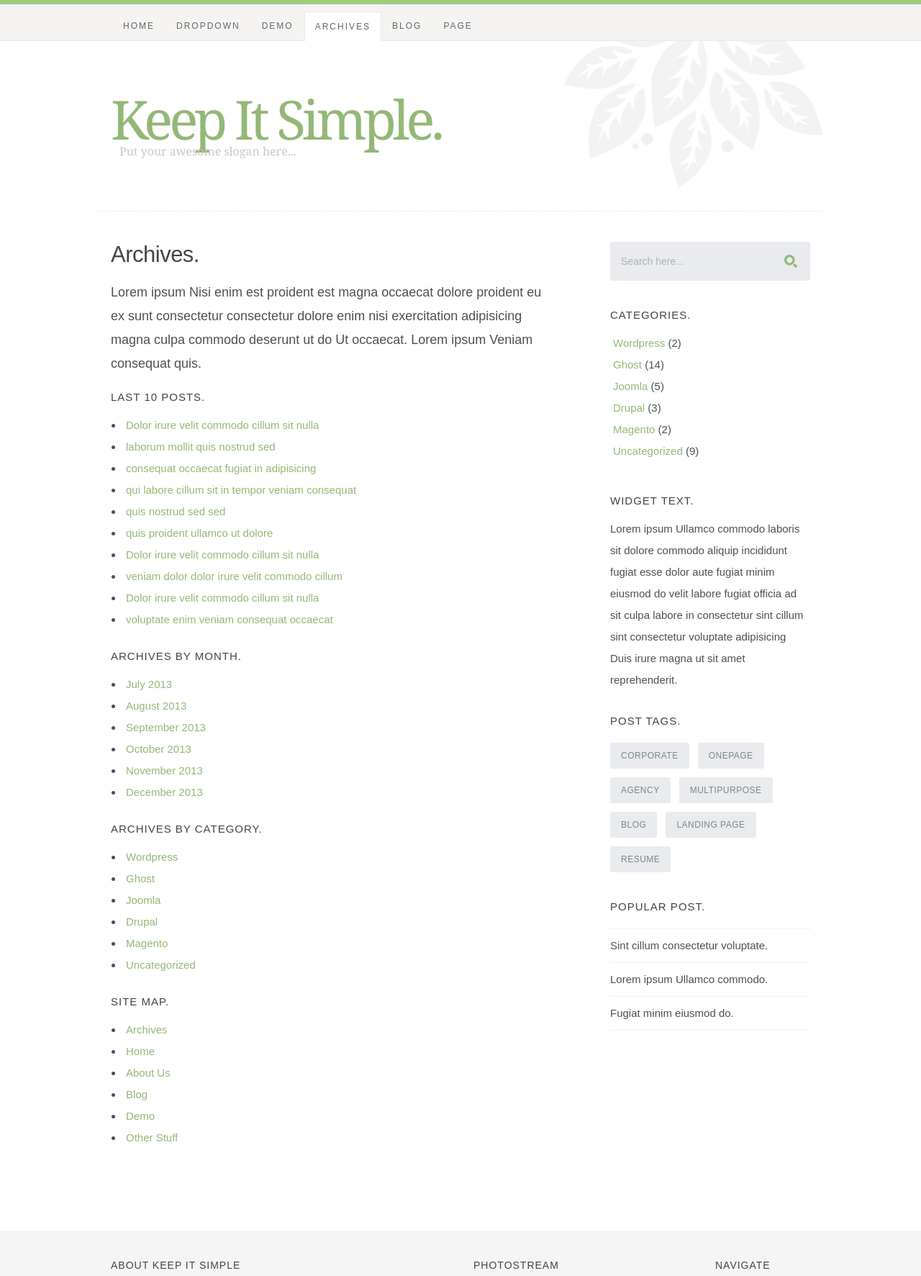
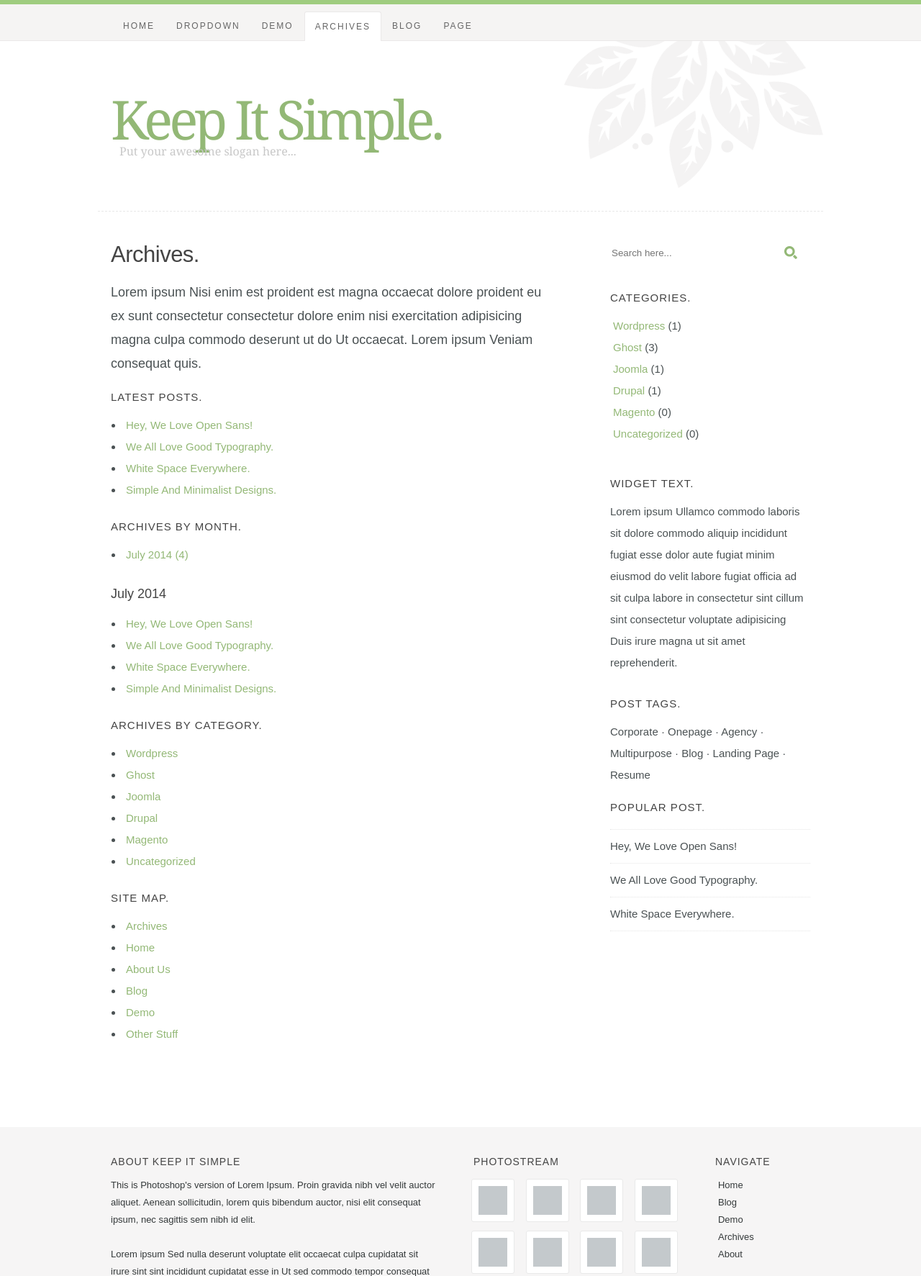
Before and after one commit to RadmilaVodopianova/city_project, a Django app: page /blog/archives/ in a window 1280 px wide. Shown: the top 1773 px of the page at 72% size. Run offline with Django 5.2, Linux system fonts and the light colour scheme.

Commit message:
Connect archive months, search and category navigation

```diff
--- a/website/blog/templates/blog/archives.html
+++ b/website/blog/templates/blog/archives.html
@@ -22,57 +22,27 @@
 
                 <div class="row archive-list">
                     <div class="twelve columns">
-                        <h4>Last 10 Posts.</h4>
+                        <h4>Latest Posts.</h4>
 
                         <ul>
                             <li>
-                                <a href="{% url 'blog:single' %}">
-                                    Dolor irure velit commodo cillum sit nulla
+                                <a href="{% url 'blog:single' %}?post=1">
+                                    Hey, We Love Open Sans!
                                 </a>
                             </li>
                             <li>
-                                <a href="{% url 'blog:single' %}">
-                                    laborum mollit quis nostrud sed
+                                <a href="{% url 'blog:single' %}?post=2">
+                                    We All Love Good Typography.
                                 </a>
                             </li>
                             <li>
-                                <a href="{% url 'blog:single' %}">
-                                    consequat occaecat fugiat in adipisicing
+                                <a href="{% url 'blog:single' %}?post=3">
+                                    White Space Everywhere.
                                 </a>
                             </li>
                             <li>
-                                <a href="{% url 'blog:single' %}">
-                                    qui labore cillum sit in tempor veniam consequat
-                                </a>
-                            </li>
-                            <li>
-                                <a href="{% url 'blog:single' %}">
-                                    quis nostrud sed sed
-                                </a>
-                            </li>
-                            <li>
-                                <a href="{% url 'blog:single' %}">
-                                    quis proident ullamco ut dolore
-                                </a>
-                            </li>
-                            <li>
-                                <a href="{% url 'blog:single' %}">
-                                    Dolor irure velit commodo cillum sit nulla
-                                </a>
-                            </li>
-                            <li>
-                                <a href="{% url 'blog:single' %}">
-                                    veniam dolor dolor irure velit commodo cillum
-                                </a>
-                            </li>
-                            <li>
-                                <a href="{% url 'blog:single' %}">
-                                    Dolor irure velit commodo cillum sit nulla
-                                </a>
-                            </li>
-                            <li>
-                                <a href="{% url 'blog:single' %}">
-                                    voluptate enim veniam consequat occaecat
+                                <a href="{% url 'blog:single' %}?post=4">
+                                    Simple And Minimalist Designs.
                                 </a>
                             </li>
                         </ul>
@@ -82,13 +52,32 @@
                         <h4>Archives By Month.</h4>
 
                         <ul>
-                            <li><a href="#">July 2013</a></li>
-                            <li><a href="#">August 2013</a></li>
-                            <li><a href="#">September 2013</a></li>
-                            <li><a href="#">October 2013</a></li>
-                            <li><a href="#">November 2013</a></li>
-                            <li><a href="#">December 2013</a></li>
+                            {% for month, month_posts in archive_months.items %}
+                                <li>
+                                    <a href="#month-{{ forloop.counter }}">
+                                        {{ month }} ({{ month_posts|length }})
+                                    </a>
+                                </li>
+                            {% empty %}
+                                <li>No posts yet.</li>
+                            {% endfor %}
                         </ul>
+
+                        {% for month, month_posts in archive_months.items %}
+                            <section id="month-{{ forloop.counter }}">
+                                <h5>{{ month }}</h5>
+
+                                <ul>
+                                    {% for post in month_posts %}
+                                        <li>
+                                            <a href="{% url 'blog:single' %}?post={{ post.number }}">
+                                                {{ post.title }}
+                                            </a>
+                                        </li>
+                                    {% endfor %}
+                                </ul>
+                            </section>
+                        {% endfor %}
                     </div>
                 </div>
 
@@ -155,12 +174,36 @@
                 <h3>Categories.</h3>
 
                 <ul>
-                    <li><a href="#">Wordpress</a> (2)</li>
-                    <li><a href="#">Ghost</a> (14)</li>
-                    <li><a href="#">Joomla</a> (5)</li>
-                    <li><a href="#">Drupal</a> (3)</li>
-                    <li><a href="#">Magento</a> (2)</li>
-                    <li><a href="#">Uncategorized</a> (9)</li>
+                    <li>
+                        <a href="{% url 'blog:entries' %}?category=Wordpress">
+                            Wordpress
+                        </a> (1)
+                    </li>
+                    <li>
+                        <a href="{% url 'blog:entries' %}?category=Ghost">
+                            Ghost
+                        </a> (3)
+                    </li>
+                    <li>
+                        <a href="{% url 'blog:entries' %}?category=Joomla">
+                            Joomla
+                        </a> (1)
+                    </li>
+                    <li>
+                        <a href="{% url 'blog:entries' %}?category=Drupal">
+                            Drupal
+                        </a> (1)
+                    </li>
+                    <li>
+                        <a href="{% url 'blog:entries' %}?category=Magento">
+                            Magento
+                        </a> (0)
+                    </li>
+                    <li>
+                        <a href="{% url 'blog:entries' %}?category=Uncategorized">
+                            Uncategorized
+                        </a> (0)
+                    </li>
                 </ul>
             </div>
 
@@ -180,15 +223,10 @@
             <div class="widget widget_tags">
                 <h3>Post Tags.</h3>
 
-                <div class="tagcloud group">
-                    <a href="#">Corporate</a>
-                    <a href="#">Onepage</a>
-                    <a href="#">Agency</a>
-                    <a href="#">Multipurpose</a>
-                    <a href="#">Blog</a>
-                    <a href="#">Landing Page</a>
-                    <a href="#">Resume</a>
-                </div>
+                <p>
+                    Corporate · Onepage · Agency · Multipurpose ·
+                    Blog · Landing Page · Resume
+                </p>
             </div>
 
             <div class="widget widget_popular">
@@ -196,18 +234,18 @@
 
                 <ul class="link-list">
                     <li>
-                        <a href="{% url 'blog:single' %}">
-                            Sint cillum consectetur voluptate.
+                        <a href="{% url 'blog:single' %}?post=1">
+                            Hey, We Love Open Sans!
                         </a>
                     </li>
                     <li>
-                        <a href="{% url 'blog:single' %}">
-                            Lorem ipsum Ullamco commodo.
+                        <a href="{% url 'blog:single' %}?post=2">
+                            We All Love Good Typography.
                         </a>
                     </li>
                     <li>
-                        <a href="{% url 'blog:single' %}">
-                            Fugiat minim eiusmod do.
+                        <a href="{% url 'blog:single' %}?post=3">
+                            White Space Everywhere.
                         </a>
                     </li>
                 </ul>
--- a/website/blog/views.py
+++ b/website/blog/views.py
@@ -147,7 +147,22 @@ def single(request):
 
 
 def archives(request):
-    return render(request, "blog/archives.html")
+    months = {}
+
+    for post in POSTS:
+        date_parts = post["date"].split()
+        month = f"{date_parts[0]} {date_parts[-1]}"
+
+        if month not in months:
+            months[month] = []
+
+        months[month].append(post)
+
+    context = {
+        "archive_months": months,
+    }
+
+    return render(request, "blog/archives.html", context)
 
 
 def page(request):
```
Also changed, not shown: other parts of website/blog/templates/blog/archives.html (+42 -12 lines), website/blog/templates/blog/page.html (+56 -27 lines).
